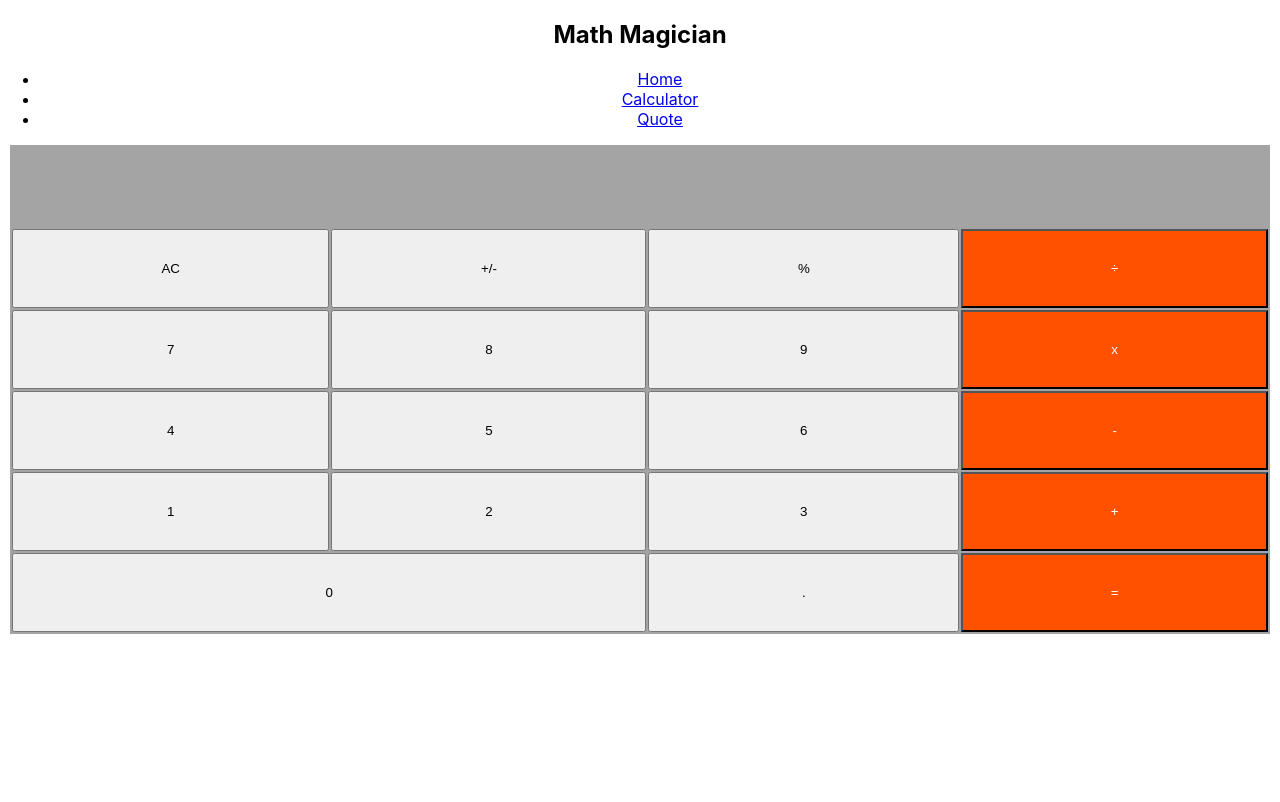
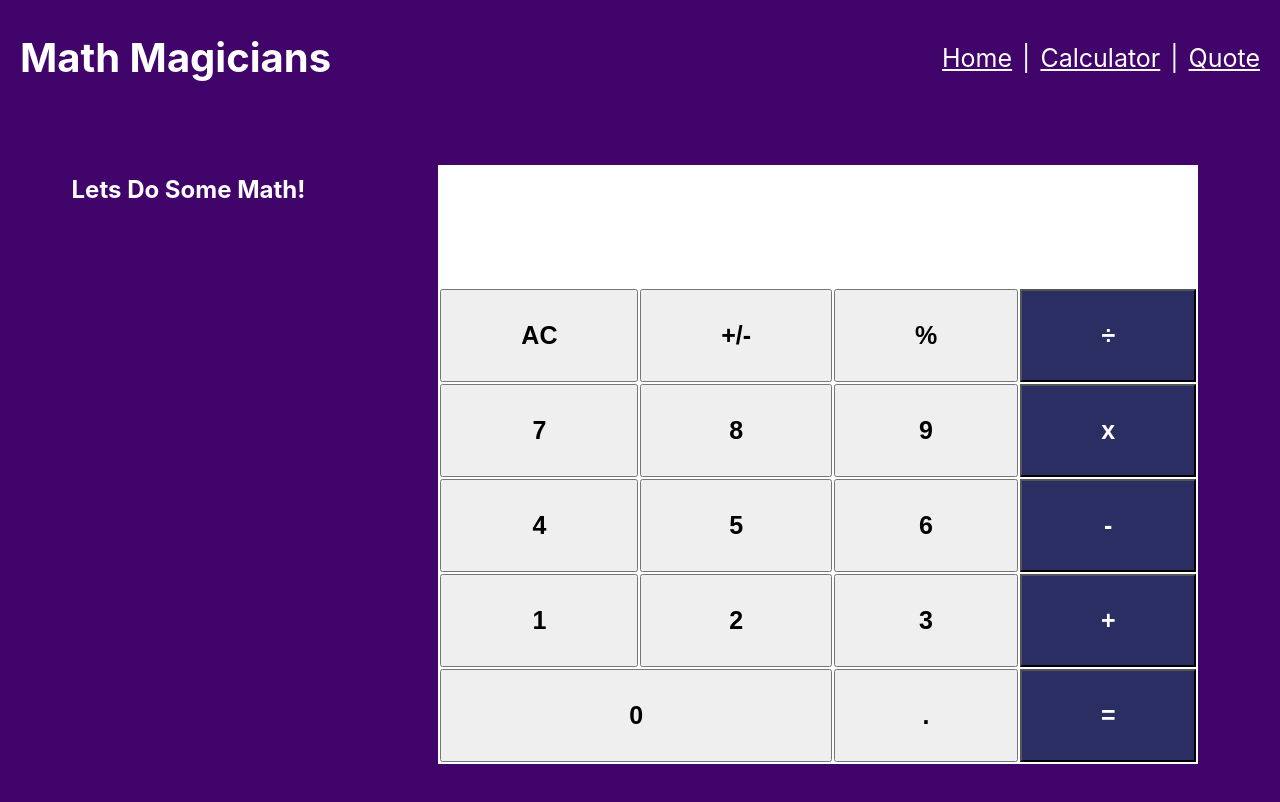
Before and after one commit to Tufahel/math-magician, a React (Create React App) app: page /calculator in a window 1280 px wide. Shown: the top 802 px of the page. Built offline with nearby package versions, Linux system fonts and the light colour scheme.

Commit message:
style added

```diff
--- a/src/App.css
+++ b/src/App.css
@@ -1,3 +1,14 @@
+body {
+  background-color: rgb(65, 4, 106);
+}
+
+h1,
+h2,
+h3,
+p {
+  color: white;
+}
+
 .App {
   text-align: center;
 }
--- a/src/components/Calculator.css
+++ b/src/components/Calculator.css
@@ -1,14 +1,21 @@
+.body {
+  display: flex;
+  justify-content: space-around;
+  margin: 40px 10px;
+}
+
 .grid-container {
   display: grid;
   grid-template-columns: auto auto auto auto;
   gap: 2px;
-  background-color: rgb(164, 164, 164);
+  background-color: white;
   padding: 2px;
   margin: 10px;
+  width: 60%;
 }
 
 .grid-container > div {
-  background-color: rgba(255, 255, 255, 0.8);
+  background-color: white;
   text-align: center;
   padding: 20px 0;
   font-size: 30px;
@@ -19,8 +26,13 @@ button {
 }
 
 p {
-  padding: 10px;
+  padding: 30px 10px;
   font-size: 30px;
+}
+
+.item {
+  font-size: 25px;
+  font-weight: 700;
 }
 
 .item17 {
@@ -31,8 +43,8 @@ p {
 .item0 {
   grid-column-start: 1;
   grid-column-end: 5;
-  background-color: rgb(164, 164, 164) !important;
-  color: white;
+  background-color: white !important;
+  color: black;
   text-align-last: right;
   margin-right: 2px;
 }
@@ -42,6 +54,15 @@ p {
 .item12,
 .item16,
 .item19 {
-  background-color: rgb(255, 81, 0) !important;
+  background-color: rgb(42, 46, 99) !important;
   color: white;
 }
+
+.item4:hover,
+.item8:hover,
+.item12:hover,
+.item16:hover,
+.item19:hover {
+  background-color: rgb(51, 57, 151) !important;
+  color: white;
+}
--- a/src/components/Calculator.js
+++ b/src/components/Calculator.js
@@ -14,6 +14,8 @@ const Calculator = () => {
   };
 
   return (
+    <div className="body">
+      <h2>Lets Do Some Math!</h2>
       <div className="grid-container">
         <p className="item0">
           {calc.total}
@@ -22,25 +24,26 @@ const Calculator = () => {
           {' '}
           {calc.next}
         </p>
-      <button onClick={handleCalculate} type="button" className="item1">AC</button>
-      <button onClick={handleCalculate} type="button" className="item2">+/-</button>
-      <button onClick={handleCalculate} type="button" className="item3">%</button>
-      <button onClick={handleCalculate} type="button" className="item4">÷</button>
-      <button onClick={handleCalculate} type="button" className="item5">7</button>
-      <button onClick={handleCalculate} type="button" className="item6">8</button>
-      <button onClick={handleCalculate} type="button" className="item7">9</button>
-      <button onClick={handleCalculate} type="button" className="item8">x</button>
-      <button onClick={handleCalculate} type="button" className="item9">4</button>
-      <button onClick={handleCalculate} type="button" className="item10">5</button>
-      <button onClick={handleCalculate} type="button" className="item11">6</button>
-      <button onClick={handleCalculate} type="button" className="item12">-</button>
-      <button onClick={handleCalculate} type="button" className="item13">1</button>
-      <button onClick={handleCalculate} type="button" className="item14">2</button>
-      <button onClick={handleCalculate} type="button" className="item15">3</button>
-      <button onClick={handleCalculate} type="button" className="item16">+</button>
-      <button onClick={handleCalculate} type="button" className="item17">0</button>
-      <button onClick={handleCalculate} type="button" className="item18">.</button>
-      <button onClick={handleCalculate} type="button" className="item19">=</button>
+        <button onClick={handleCalculate} type="button" className="item1 item">AC</button>
+        <button onClick={handleCalculate} type="button" className="item2 item">+/-</button>
+        <button onClick={handleCalculate} type="button" className="item3 item">%</button>
+        <button onClick={handleCalculate} type="button" className="item4 item">÷</button>
+        <button onClick={handleCalculate} type="button" className="item5 item">7</button>
+        <button onClick={handleCalculate} type="button" className="item6 item">8</button>
+        <button onClick={handleCalculate} type="button" className="item7 item">9</button>
+        <button onClick={handleCalculate} type="button" className="item8 item">x</button>
+        <button onClick={handleCalculate} type="button" className="item9 item">4</button>
+        <button onClick={handleCalculate} type="button" className="item10 item">5</button>
+        <button onClick={handleCalculate} type="button" className="item11 item">6</button>
+        <button onClick={handleCalculate} type="button" className="item12 item">-</button>
+        <button onClick={handleCalculate} type="button" className="item13 item">1</button>
+        <button onClick={handleCalculate} type="button" className="item14 item">2</button>
+        <button onClick={handleCalculate} type="button" className="item15 item">3</button>
+        <button onClick={handleCalculate} type="button" className="item16 item">+</button>
+        <button onClick={handleCalculate} type="button" className="item17 item">0</button>
+        <button onClick={handleCalculate} type="button" className="item18 item">.</button>
+        <button onClick={handleCalculate} type="button" className="item19 item">=</button>
+      </div>
     </div>
   );
 };
--- /dev/null
+++ b/src/components/Header.css
@@ -0,0 +1,30 @@
+ul {
+  list-style: none;
+}
+
+.header {
+  font-size: 40px;
+}
+
+.navigation {
+  display: flex;
+  justify-content: space-between;
+  margin: 0 20px;
+}
+
+.links {
+  display: flex;
+  justify-content: center;
+  align-items: center;
+  gap: 10px;
+  font-size: 25px;
+  color: white;
+}
+
+.link {
+  color: white;
+}
+
+.link:hover {
+  color: rgb(38, 193, 231);
+}
--- a/src/components/Header.js
+++ b/src/components/Header.js
@@ -1,20 +1,23 @@
 import React from 'react';
 import { NavLink } from 'react-router-dom';
+import './Header.css';
 
 function Header() {
   return (
     <div>
-      <nav>
-        <h1>Math Magician</h1>
-        <ul>
+      <nav className="navigation">
+        <h1 className="header">Math Magicians</h1>
+        <ul className="links">
           <li>
-            <NavLink to="/">Home</NavLink>
+            <NavLink to="/" className="link">Home</NavLink>
           </li>
+          <li>|</li>
           <li>
-            <NavLink to="/calculator">Calculator</NavLink>
+            <NavLink to="/calculator" className="link">Calculator</NavLink>
           </li>
+          <li>|</li>
           <li>
-            <NavLink to="/quote">Quote</NavLink>
+            <NavLink to="/quote" className="link">Quote</NavLink>
           </li>
         </ul>
       </nav>
--- /dev/null
+++ b/src/components/Home.css
@@ -0,0 +1,10 @@
+
+.home {
+  text-align: left;
+  margin: 40px 20px;
+}
+
+.home-title {
+  margin-left: 10px;
+  font-size: 30px;
+}
--- a/src/components/Home.js
+++ b/src/components/Home.js
@@ -1,16 +1,16 @@
 import React from 'react';
+import './Home.css';
 
 function Home() {
   return (
-    <div>
-      <h3>Welcome to our page!</h3>
+    <div className="home">
+      <h3 className="home-title">Welcome to our page!</h3>
       <p>
         Lorem ipsum dolor sit amet consectetur adipisicing elit.
         Quia tempore veritatis error ratione repellat qui, dolorum
         consequatur mollitia placeat tempora magnam commodi!
         Ipsa molestiae officiis, unde et porro nisi illo.
       </p>
-      <br />
       <p>
         Lorem ipsum dolor sit amet, consectetur adipisicing elit.
         Voluptate odio quasi veritatis enim non dolor harum sunt,
--- /dev/null
+++ b/src/components/Quote.css
@@ -0,0 +1,8 @@
+.quote-body {
+  text-align: left;
+  margin: 200px 30px;
+}
+
+.writer {
+  font-weight: 700;
+}
--- a/src/components/Quote.js
+++ b/src/components/Quote.js
@@ -1,13 +1,15 @@
 import React from 'react';
+import './Quote.css';
 
 function Quote() {
   return (
-    <div>
+    <div className="quote-body">
       <p>
-        Lorem ipsum dolor sit amet consectetur adipisicing elit.
-        Perspiciatis facilis repudiandae cupiditate veritatis nesciunt
-        eius nemo sed nam. Quod, similique blanditiis culpa iure quisquam
-        quo ullam nihil asperiores. Facere, quod.
+        &quot;As far as the laws of mathematics refer to reality, they are not certain,
+        and as far as they are certain, they do not refer to reality.&quot;
+        <br />
+        <br />
+        <span className="writer">— Albert Einstein</span>
       </p>
     </div>
   );
```
Lines whose indentation alone changed are shown as unchanged.
